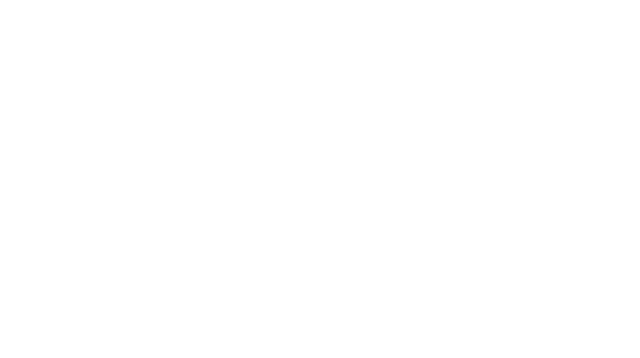
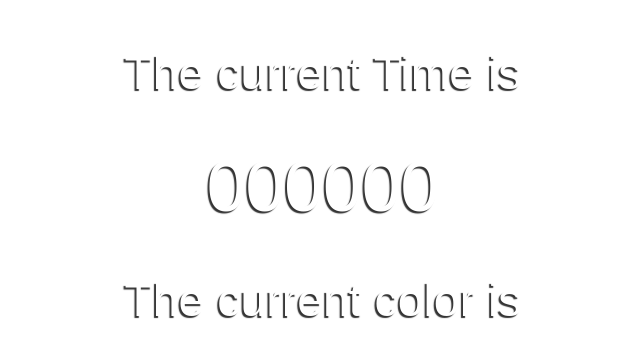
Before and after one commit to donjosef/colorclock, a plain HTML site: page index.html in a window 1280 px wide. Shown: the whole page, without its empty margins (317-957 px from the left). Drawn offline with Linux system fonts and the light colour scheme.

Commit message:
Markup and style

```diff
--- a/app.css
+++ b/app.css
@@ -0,0 +1,21 @@
+  body {
+    margin: 0;
+    font-family: sans-serif;
+    color: #fff;
+}
+.container {
+    width: 80%;
+    margin: 0 auto;
+    text-shadow: -2px 2px 1px rgba(0,0,0,0.8);
+}
+
+.clock, .color {
+    text-align: center;
+    font-size: 2.9em;
+}
+
+.current-time, .current-color {
+    font-size: 1.5em;
+    margin-top: 0;
+    margin-bottom: 0;
+}
--- a/index.html
+++ b/index.html
@@ -6,6 +6,16 @@
     <link rel="stylesheet" href="app.css">
 </head>
 <body>
+    <div class="container">
+        <section class="clock">
+            <p>The current Time is</p>
+            <p class="current-time"><span id="hour">00</span><span id="minute">00</span><span id="second">00</span></p>
+        </section>
+        <section class="color">
+           <p>The current color is</p>
+           <p class="current-color"></p>
+        </section>
+    </div>
 
     <script src="app.js"></script>
 </body>
```
